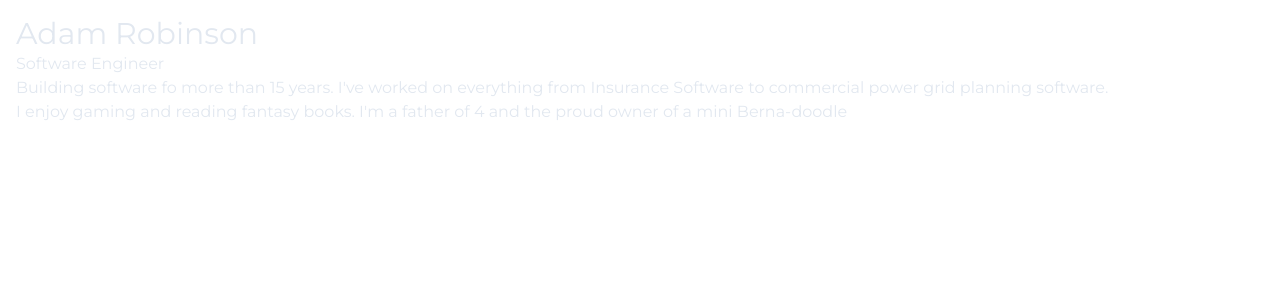
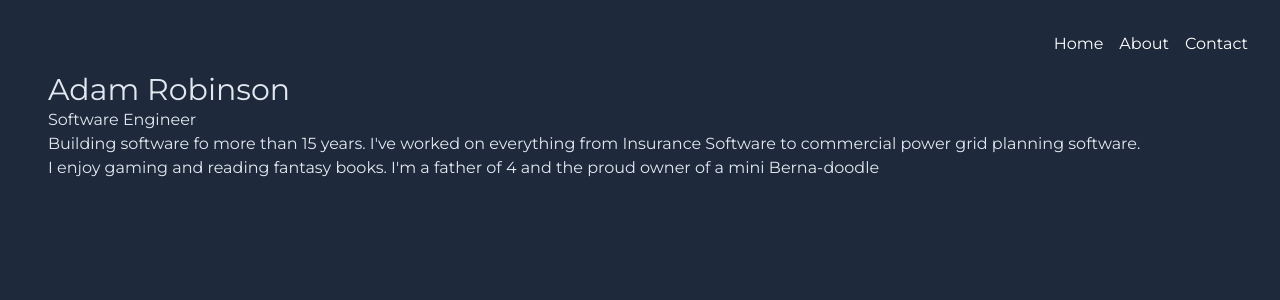
Before and after one commit to aaddaamm/dotcom, a SvelteKit app: page / in a window 1280 px wide. Shown: the top 300 px of the page. Built offline with nearby package versions, Linux system fonts and the light colour scheme.

Commit message:
add top level nav

```diff
--- /dev/null
+++ b/src/components/link.svelte
@@ -0,0 +1,6 @@
+<script>
+	export let href = '';
+	export let text = '';
+</script>
+
+<a {href} class="hover:text-slate-200">{text}</a>
--- a/src/routes/+layout.svelte
+++ b/src/routes/+layout.svelte
@@ -1,5 +1,22 @@
 <script>
 	import '../app.css';
+	import Link from '../components/link.svelte';
 </script>
 
-<slot />
+<div class="bg-slate-800 text-white h-screen p-8">
+	<nav class="w-full text-right flex justify-end">
+		<ul class="flex space-x-4">
+			<li>
+				<Link href="/" text="Home" />
+			</li>
+			<li>
+				<Link href="/about" text="About" />
+			</li>
+			<li>
+				<Link href="/contact" text="Contact" />
+			</li>
+		</ul>
+	</nav>
+
+	<slot />
+</div>
```
